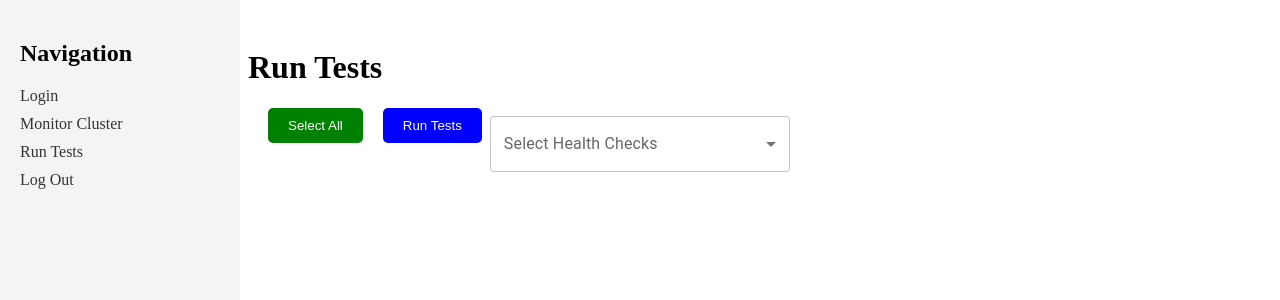
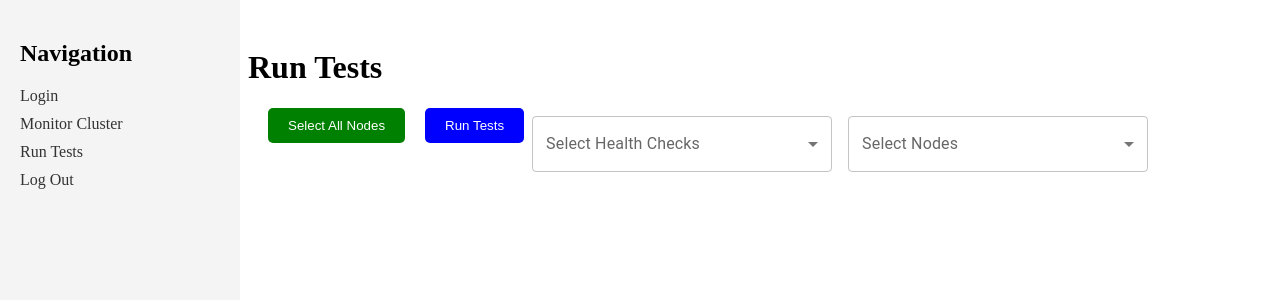
Before and after one commit to IBM/autopilot, a React (Vite) app in the folder app/: page /testing in a window 1280 px wide. Shown: the top 300 px of the page. Built offline with nearby package versions, Linux system fonts and the light colour scheme; the HTML template or start-up script is replaced by a standard one.

Commit message:
added multi-select component for selecting nodes

```diff
--- a/app/src/Testing.jsx
+++ b/app/src/Testing.jsx
@@ -5,19 +5,27 @@ import MultiSelect from './components/MultiSelect';
 function Testing() {
 
     const [selectedTests, setSelectedTests] = useState([]);
-    const tests = ['Test 1', 'Test 2', 'Test 3', 'Test 4'];
+    const [selectedNodes, setSelectedNodes] = useState([]);
 
-    const handleMultiSelectChange = (selected) => {
+    const tests = ['Test 1', 'Test 2', 'Test 3', 'Test 4']; // can be hardcoded constant
+    const nodes = ['Node 1', 'Node 2', 'Node 3', 'Node 4']; // should be pulled from Kubernetes API rather than constant
+
+    const handleSelectTests = (selected) => {
         setSelectedTests(selected);
+    };
+
+    const handleSelectNodes = (selected) => {
+        setSelectedNodes(selected);
     };
 
     const runTests = () => {
         console.log('Run Tests clicked');
         console.log(selectedTests)
+        console.log(selectedNodes)
     };
 
     const selectAllNodes = () => {
-        console.log('Select All clicked');
+        setSelectedNodes(nodes)
     };
 
     return (
@@ -25,7 +33,7 @@ function Testing() {
             <h1>Run Tests</h1>
 
             <Button
-                text="Select All"
+                text="Select All Nodes"
                 color="green"
                 onClick={selectAllNodes}
             />
@@ -40,7 +48,14 @@ function Testing() {
                 options={tests}
                 placeholder="Select Health Checks"
                 selectedValues={selectedTests}
-                handleChange={handleMultiSelectChange}
+                handleChange={handleSelectTests}
+            />
+
+            <MultiSelect
+                options={nodes}
+                placeholder="Select Nodes"
+                selectedValues={selectedNodes}
+                handleChange={handleSelectNodes}
             />
         </div>
     );
```
